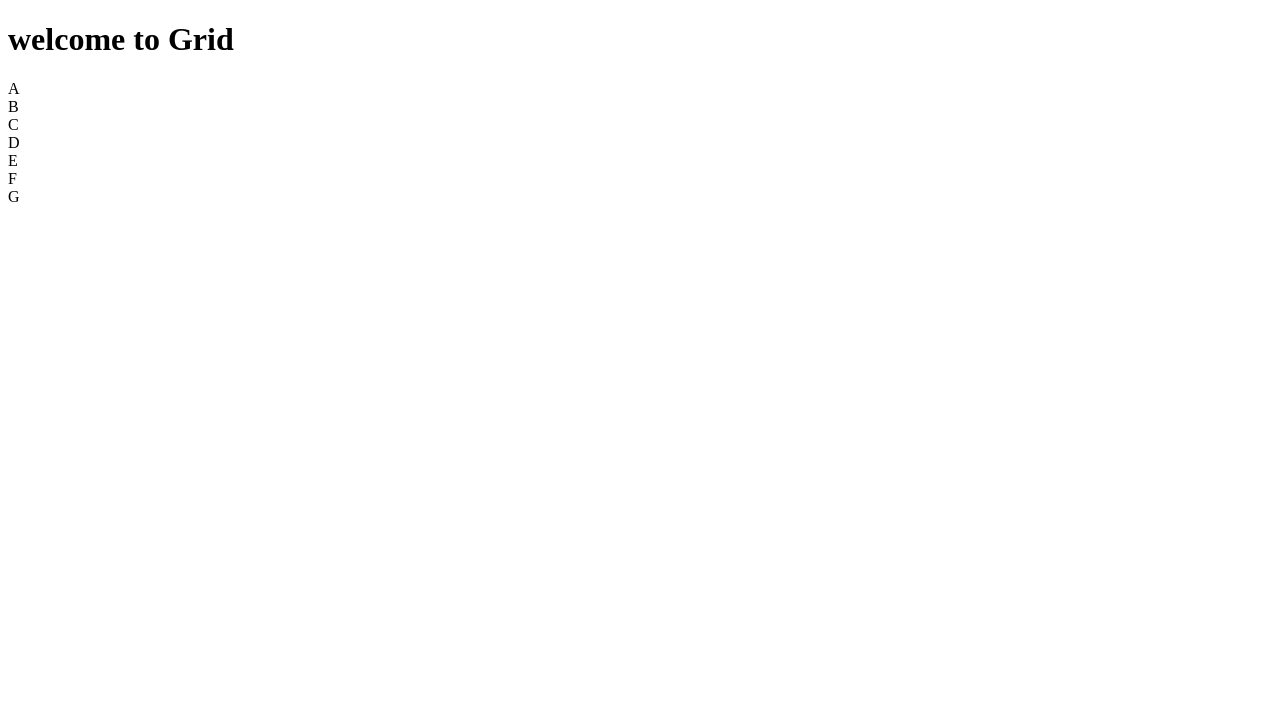
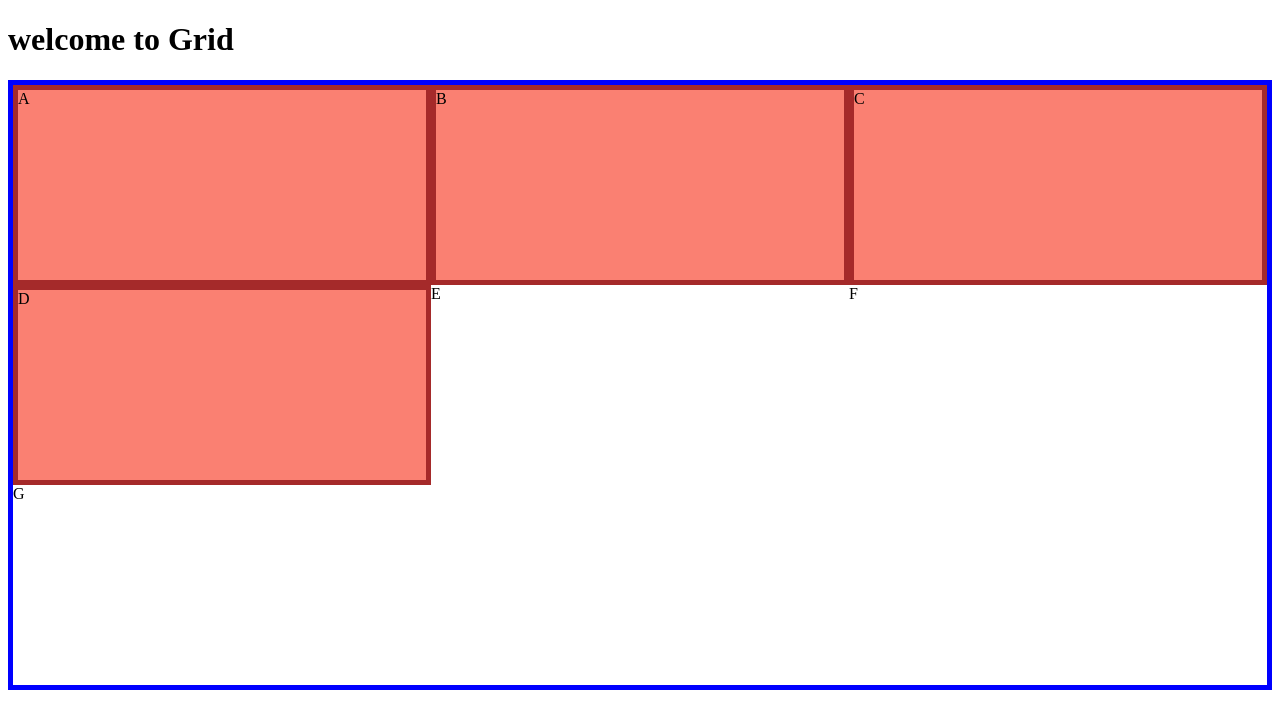
Before and after one commit to Nares3/Grid_practice, a plain HTML site: page index.html in a window 1280 px wide. Drawn offline with Linux system fonts and the light colour scheme.

Commit message:
added styles with a grid

```diff
--- a/index.html
+++ b/index.html
@@ -3,6 +3,7 @@
 <head>
     <meta charset="UTF-8">
     <meta name="viewport" content="width=device-width, initial-scale=1.0">
+    <link href="style.css" rel="stylesheet"/>
     <title>Grid</title>
 </head>
 <body>
@@ -15,9 +16,6 @@
         <div class="items">E</div>
         <div class="items">F</div>
         <div class="items">G</div>
-
-
-
     </div>
 </body>
 </html>
--- /dev/null
+++ b/style.css
@@ -0,0 +1,11 @@
+.container{
+    display: grid;
+    grid-template-columns: 1fr 1fr 1fr;
+    grid-template-rows: 200px 200px 200px;
+    border: 5px solid blue;
+}
+
+.item{
+    background-color: salmon;
+    border: 5px solid brown;
+}
```
